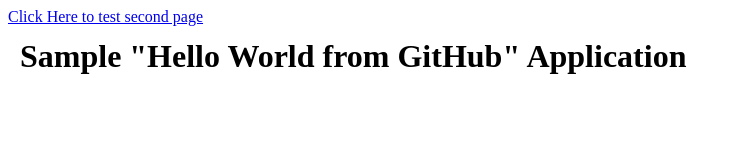
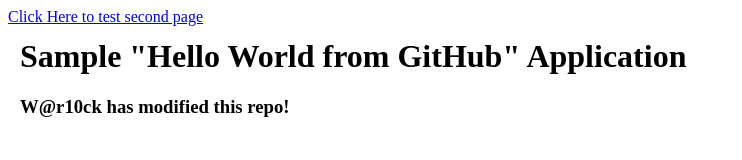
Before and after one commit to purplepaladin96/webtest1, a plain HTML site: page index.html in a window 1280 px wide. Shown: the whole page, without its empty margins (0-742 px from the left). Drawn offline with Linux system fonts and the light colour scheme.

Commit message:
index.html (code):
- Add h3 tag to indicate success in pull, edit and push to repo.

Signed-off-by: christopher_rains <christopher.rains@milliken.com>

```diff
--- a/index.html
+++ b/index.html
@@ -8,6 +8,7 @@
       <tr>
         <td>
           <h1>Sample "Hello World from GitHub" Application</h1>
+		  <h3>W@r10ck has modified this repo!</h3>
         </td>
       </tr>
       <tr>
```
